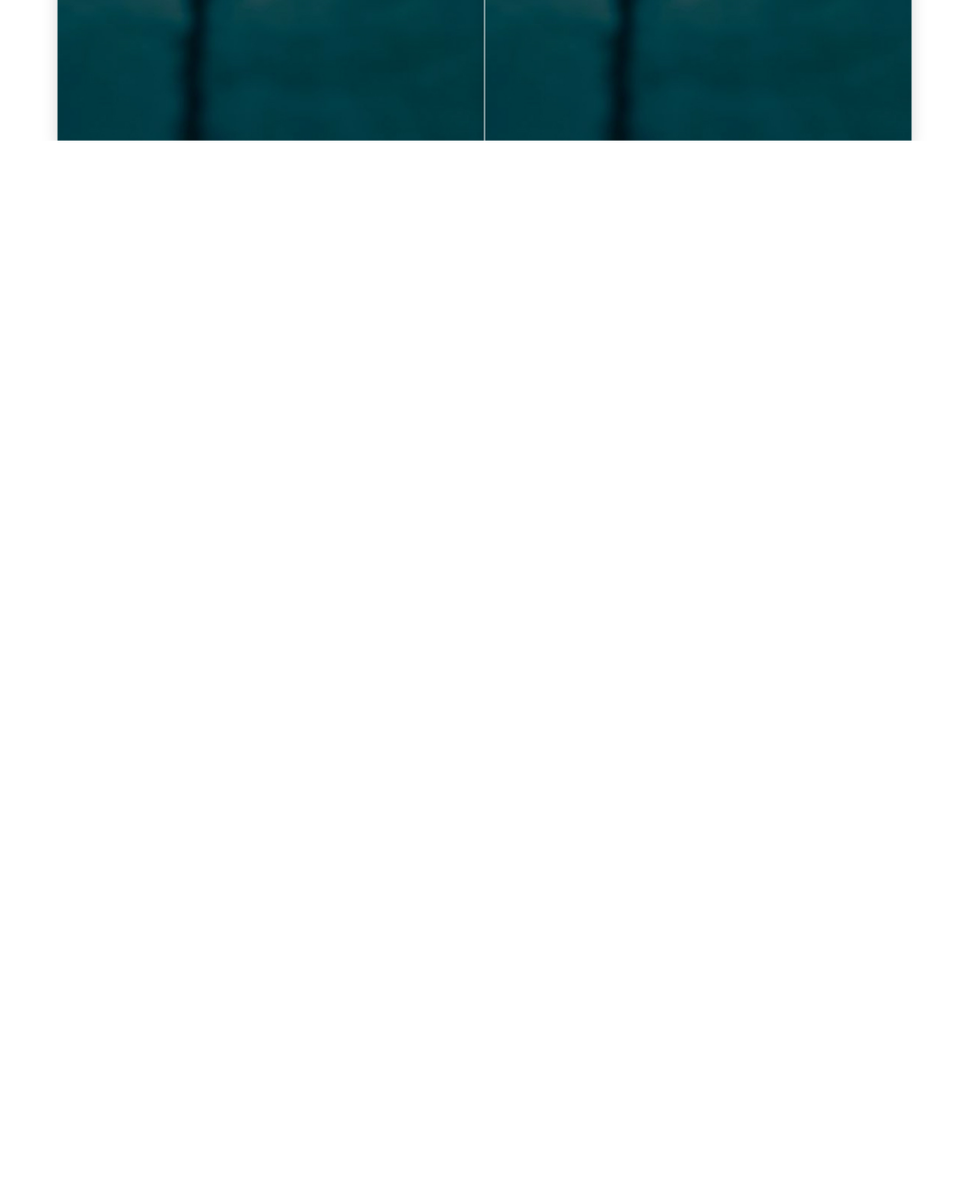
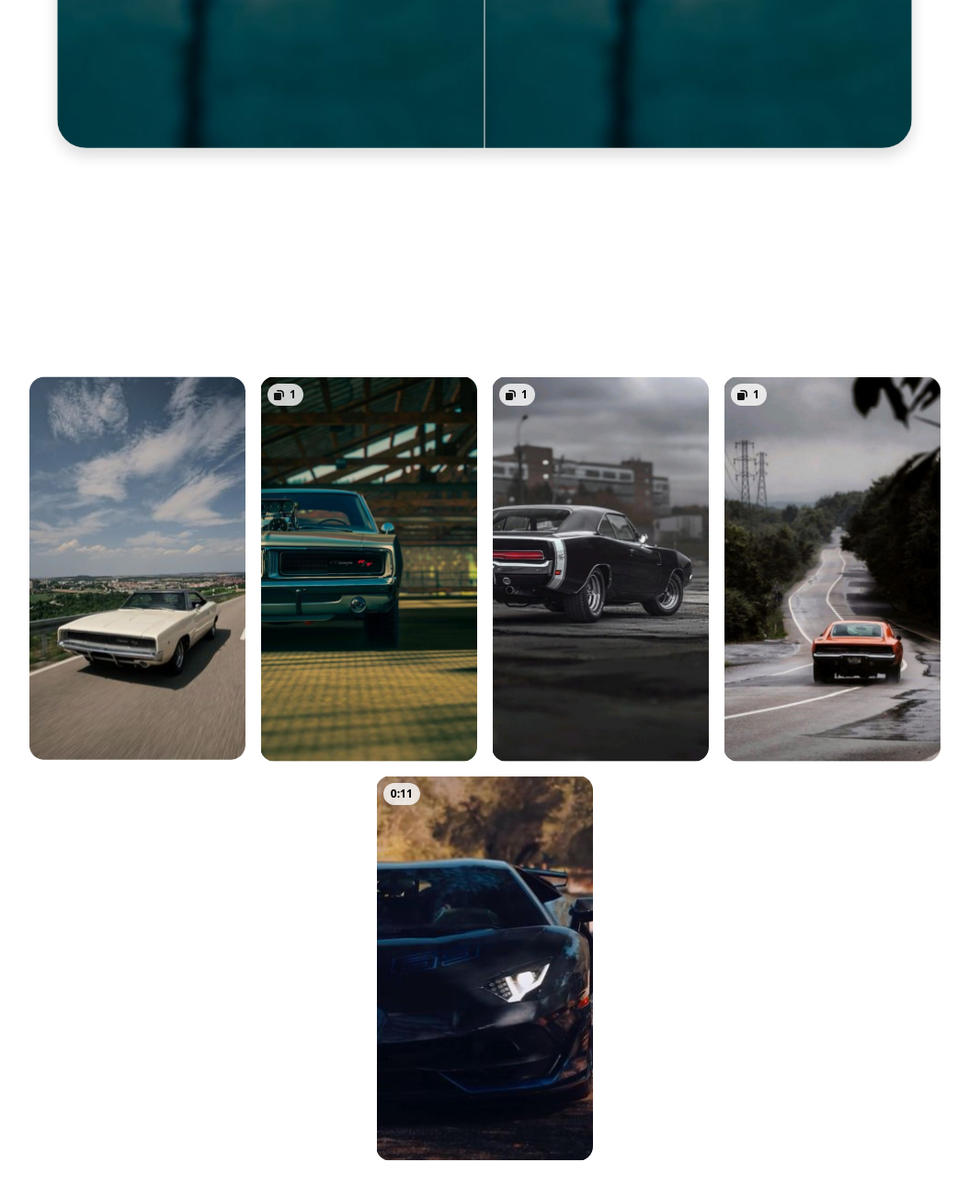
Before and after one commit to aleksi-svaridze/pinterest, a plain HTML site: page index.html in a window 1280 px wide. Shown: the part 738-2038 px from the top of the page at 92% size, without its empty margins (113-1167 px from the left). Before the commit the page ends 891 px from the top, so only its background shows below. Drawn offline with nearby package versions, Linux system fonts and the light colour scheme.

Commit message:
Added: Gallery images

```diff
--- /dev/null
+++ b/assets/styles/_grid.css
@@ -0,0 +1,3 @@
+.col-auto {
+
+}
--- a/assets/styles/styles.css
+++ b/assets/styles/styles.css
@@ -1,3 +1,5 @@
+@import './_grid.css';
+
 .brand-logo {
     width: 24px;
     height: 24px;
@@ -17,3 +19,35 @@
 .py-2-5 {
     padding: .75rem 0;
 }
+.mt-huge {
+    margin-top: 248px;
+}
+.rounded-end-lg-6 {
+    border-radius: 0 2rem 2rem 0;
+}
+.rounded-start-lg-6 {
+    border-radius: 2rem 0 0 2rem;
+}
+.img-search-icon {
+    width: 44px;
+    height: 44px;
+    right: 20px;
+    transform: translateY(-65%);
+}
+/* ===========> more items section */
+.items {
+    width: 236px;
+    height: 418px;
+}
+.items-badge {
+    top: 8px;
+    left: 8px;
+    height: 24px;
+    background: rgba(255, 255, 255, 0.8);
+}
+.item-badge-pins {
+    background-image: url(../images/idea-pin.svg);
+    background-size: 12px;
+    background-repeat: no-repeat;
+    background-position: 6px center;
+}
--- a/index.html
+++ b/index.html
@@ -78,18 +78,53 @@
         </div>
     </nav>
 
-    <div class="container">
+    <div class="container mt-2">
       <div class="row gx-0 justify-content-center align-items-center">
         <div class="col-lg-5">
 
-          <div class="shadow rounded-start-lg-5">
-            <img src="./assets/images/preview-img.jpg" class="rounded-start-lg-5 img-fluid" alt="">
+          <div class="shadow rounded-start-lg-6 position-relative">
+            <img src="./assets/images/preview-img.jpg" class="rounded-start-lg-6 img-fluid" alt="">
+            <img src="./assets/images/img-search-icon.svg" class="position-absolute top-50 img-search-icon" alt="">
           </div>
 
         </div>
         <div class="col-lg-5">
-          <div class="shadow rounded-end-lg-5">
-            <img src="./assets/images/preview-img.jpg" class="rounded-end-lg-5 img-fluid" alt="">
+          <div class="shadow rounded-end-lg-6">
+            <img src="./assets/images/preview-img.jpg" class="rounded-end-lg-6 img-fluid" alt="">
+          </div>
+        </div>
+      </div>
+    </div>
+
+    <div class="container mt-huge mb-5">
+      <div class="row g-3 justify-content-center align-items-center">
+        <div class="col-auto">
+          <div class="items rounded-4 position-relative">
+            <img src="./assets/images/more-items/img-1.jpg" class="rounded-4 img-fluid" alt="">
+          </div>
+        </div>
+        <div class="col-auto">
+          <div class="items rounded-4 position-relative">
+            <img src="./assets/images/more-items/img-2.jpg" class="rounded-4 img-fluid" alt="">
+            <div class="badge rounded-pill d-flex justify-content-center align-items-center position-absolute items-badge item-badge-pins text-black ps-4">1</div>
+          </div>
+        </div>
+        <div class="col-auto">
+          <div class="items rounded-4 position-relative">
+            <img src="./assets/images/more-items/img-3.jpg" class="rounded-4 img-fluid" alt="">
+            <div class="badge rounded-pill d-flex justify-content-center align-items-center position-absolute items-badge item-badge-pins text-black ps-4">1</div>
+          </div>
+        </div>
+        <div class="col-auto">
+          <div class="items rounded-4 position-relative">
+            <img src="./assets/images/more-items/img-4.jpg" class="rounded-4 img-fluid" alt="">
+            <div class="badge rounded-pill d-flex justify-content-center align-items-center position-absolute items-badge item-badge-pins text-black ps-4">1</div>
+          </div>
+        </div>
+        <div class="col-auto">
+          <div class="items rounded-4 position-relative">
+            <img src="./assets/images/more-items/img-5.jpg" class="rounded-4 img-fluid" alt="">
+            <div class="badge rounded-pill d-flex justify-content-center align-items-center position-absolute items-badge text-black">0:11</div>
           </div>
         </div>
       </div>
```
Also changed, not shown: assets/images/idea-pin.svg (added), assets/images/more-items/img-1.jpg (added), assets/images/more-items/img-2.jpg (added), assets/images/more-items/img-3.jpg (added), assets/images/more-items/img-4.jpg (added), assets/images/more-items/img-5.jpg (added).
